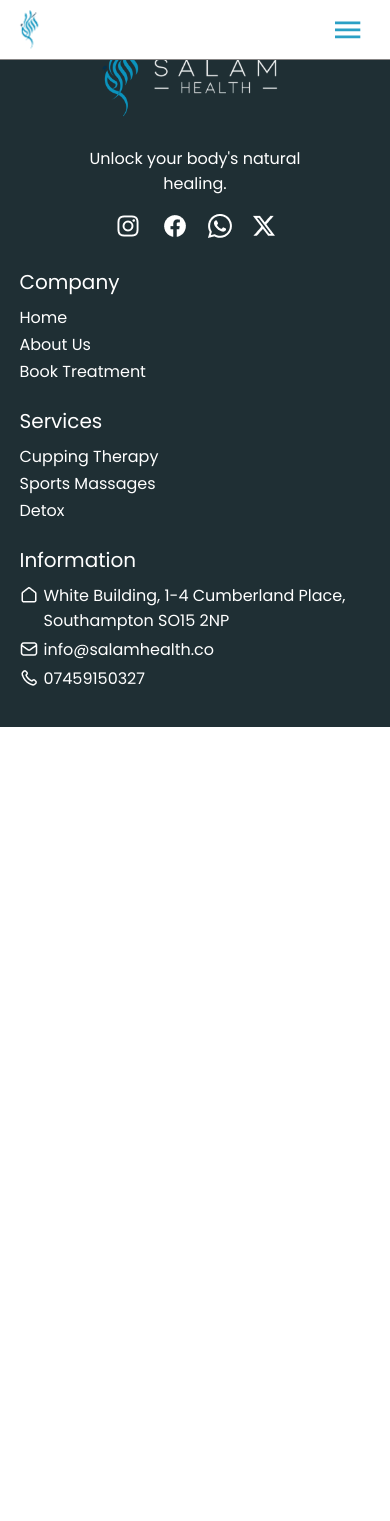
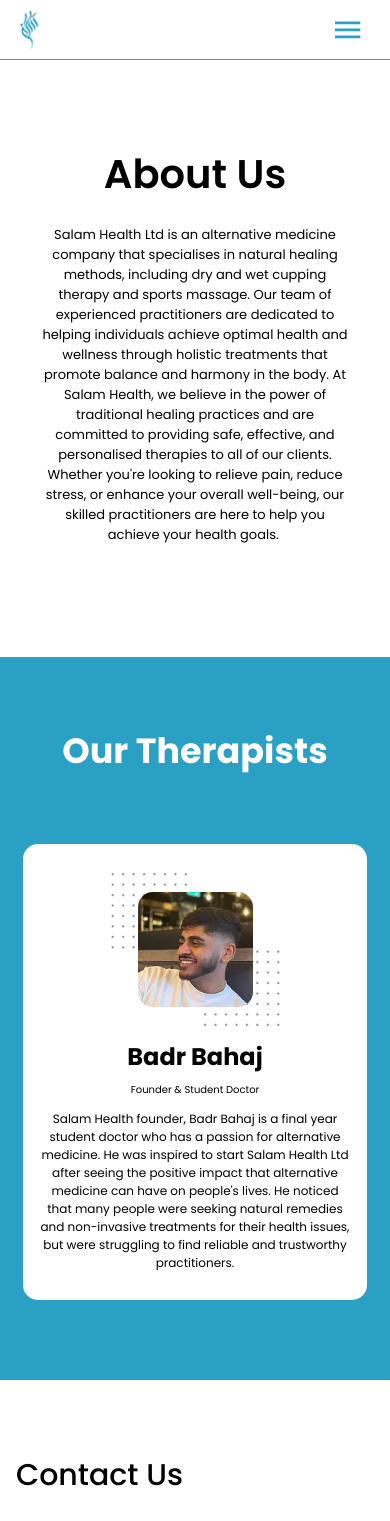
Before and after one commit to ayazb7/salam-health, a React (Create React App) app in the folder salam-health/: page /about in a window 390 px wide. Shown: the top 1521 px of the page. Before the commit the page ends 844 px from the top, so only its background shows below. Built offline with nearby package versions, Linux system fonts and the light colour scheme.

Commit message:
about us

```diff
--- a/salam-health/src/App.css
+++ b/salam-health/src/App.css
@@ -1342,9 +1342,85 @@
   justify-content: center;
 }
 
-
-
-
+.therapist-card {
+  border-radius: 20px;
+  background-color: white;
+  padding: 5rem 7.5rem;
+  display: flex;
+  align-items: center;
+  justify-content: center;
+  width: 70%;
+  gap: 4rem;
+  z-index: -1;
+}
+
+.therapist-text {
+  display: flex;
+  flex-direction: column;
+  align-items: center;
+  justify-content: center;
+}
+
+.therapist-name {
+  font-size: 40px;
+  font-weight: 800;
+  color: black;
+  text-align: center;
+  margin-bottom: 0.5rem;
+  margin-top: 1rem;
+}
+
+.therapist-title {
+  font-size: 14px;
+  font-weight: 400;
+  color: black;
+  text-align: center;
+  margin-top: 0px;
+  margin-bottom: 0px;
+}
+
+.therapist-description {
+  font-weight: 400;
+  font-size: 16px;
+  text-align: center;
+}
+
+.therapist-image-wrapper {
+  position: relative;
+  display: inline-block; /* or 'block' depending on layout */
+}
+
+.therapist-image-wrapper::before,
+.therapist-image-wrapper::after {
+  z-index: -1;
+  content: "";
+  position: absolute;
+  background: url('images/dots.png') no-repeat; /* path to your dots image */
+  background-size: contain; /* or 'cover' depending on the desired appearance */
+  width: 100px; /* set size */
+  height: 100px;/* set size */
+}
+
+.therapist-image-wrapper::before {
+  top: 0;
+  left: 0;
+  transform: translate(-35%, -25%); /* adjust as needed */
+}
+
+.therapist-image-wrapper::after {
+  bottom: 0;
+  right: 0;
+  transform: translate(35%, 25%); /* adjust as needed */
+}
+
+.therapist-card img {
+  display: block;
+  width: 250px; /* set size */
+  height: 250px; /* set size */
+  border-radius: 20px; /* your existing border-radius */
+  object-fit: cover; /* maintain aspect ratio */
+  z-index: 1;
+}
 
 @media screen and (max-width: 1920px) {
   .home-description {
@@ -1625,4 +1701,61 @@
     background-color: white;
     border-bottom: 1px solid #878585;
   }
-}
+
+  .therapist-card {
+    border-radius: 15px;
+    padding: 1rem;
+    padding-top: 3rem;
+    flex-direction: column;
+    width: 80%;
+    gap: 1.5rem;
+    z-index: -1;
+  }
+
+  .therapist-text {
+    display: flex;
+    flex-direction: column;
+    align-items: center;
+    justify-content: center;
+  }
+
+  .therapist-name {
+    font-size: 24px;
+    margin-bottom: 0.5rem;
+    margin-top: 0.5rem;
+  }
+
+  .therapist-title {
+    font-size: 10px;
+  }
+
+  .therapist-description {
+    font-size: 12px;
+  }
+
+  .therapist-image-wrapper::before,
+  .therapist-image-wrapper::after {
+    width: 75px; /* set size */
+    height: 75px;/* set size */
+    z-index: -1;
+  }
+
+  .therapist-image-wrapper::before {
+    top: 0;
+    left: 0;
+    transform: translate(-35%, -25%);
+  }
+
+  .therapist-image-wrapper::after {
+    bottom: 0;
+    right: 0;
+    transform: translate(35%, 25%); /* adjust as needed */
+  }
+
+  .therapist-card img {
+    width: 115px;
+    height: 115px;
+    border-radius: 15px;
+    z-index: 1;
+  }
+}
--- a/salam-health/src/App.js
+++ b/salam-health/src/App.js
@@ -54,7 +54,7 @@
         <Routes>
             {/* <Route path="/" element={<LandingPage />} /> */}
             <Route path="/" element={<Home />} />
-            {/* <Route path="/about" element={<About />} /> */}
+            <Route path="/about" element={<About />} />
             {/* <Route path="/contact" element={<Contact />} /> */}
             <Route path="/book" element={<Book />} />
             <Route path="/cupping-therapy" element={<CuppingTherapy />} />
--- a/salam-health/src/components/About.js
+++ b/salam-health/src/components/About.js
@@ -0,0 +1,64 @@
+// About.js
+import React, { useState, useEffect } from 'react';
+import '../App.css'; // Import your CSS file
+import ContactCard from './ContactCard';
+import BadrPic from '../images/badr.png';
+import TherapistCard from './TherapistCard';
+
+const About = () => {
+  const [startAnimation, setStartAnimation] = useState(false);
+
+  useEffect(() => {
+    const timer = setTimeout(() => {
+      setStartAnimation(true);
+    }, 350);
+
+    const observer = new IntersectionObserver((entries) => {
+      entries.forEach((entry) => {
+        if (entry.isIntersecting) {
+          entry.target.classList.add('show');
+        } else {
+          entry.target.classList.remove('show');
+        }
+      });
+    });
+
+    const hiddenElements = document.querySelectorAll('.hidden');
+    hiddenElements.forEach((el) => observer.observe(el));
+
+    // Clean up the observer on component unmount
+    return () => {
+      clearTimeout(timer);
+      observer.disconnect();
+    };
+  }, []); // Empty dependency array ensures this effect runs once after initial render
+
+  return (
+    <div className={`home-background ${startAnimation ? 'start-animation' : 'initial-hidden'}`}>
+      <div className="centered-container-no-height hidden top-margin-3">
+        <div className='vertical-center'>
+            <h3 className='home-text less-gap-1'>
+              About Us
+            </h3>
+            <p className='treatment-description bottom-marging-1' style={{ textAlign: 'center' }}>Salam Health Ltd is an alternative medicine company that specialises in natural healing methods, including dry and wet cupping therapy and sports massage. Our team of experienced practitioners are dedicated to helping individuals achieve optimal health and wellness through holistic treatments that promote balance and harmony in the body. At Salam Health, we believe in the power of traditional healing practices and are committed to providing safe, effective, and personalised therapies to all of our clients. Whether you're looking to relieve pain, reduce stress, or enhance your overall well-being, our skilled practitioners are here to help you achieve your health goals. </p>
+        </div>
+      </div>
+
+      <div className='centered-container-no-height hidden'>
+        <div className='rectangle-fw blue mobile-margin-botton' style={{ height: 'auto', justifyContent: 'center', marginBottom: '5vh' }}>
+          <p className='center testimonial-title cupping' style={{ paddingBottom: '2rem'}}>
+            Our Therapists
+          </p>
+
+          <TherapistCard name="Badr Bahaj" title="Founder & Student Doctor" image={BadrPic} description="Salam Health founder, Badr Bahaj is a final year student doctor who has a passion for alternative medicine. He was inspired to start Salam Health Ltd after seeing the positive impact that alternative medicine can have on people's lives. He noticed that many people were seeking natural remedies and non-invasive treatments for their health issues, but were struggling to find reliable and trustworthy practitioners." />
+        </div>
+      </div>
+
+      <div className='centered-container-no-height hidden'>
+        <ContactCard style={{ position: 'relative', marginBottom: '5vh' }}/>
+      </div>
+    </div>
+  );
+};
+
+export default About;
--- a/salam-health/src/components/Book.js
+++ b/salam-health/src/components/Book.js
@@ -39,14 +39,14 @@
 
   return (
     <div className={`home-background ${startAnimation ? 'start-animation' : 'initial-hidden'}`}>
-      <div className="centered-container hidden top-margin-3 bottom-marging-1 mobile-no-height">
+      <div className="centered-container-no-height hidden top-margin-3 bottom-marging-1 mobile-no-height">
           <h3 className="home-text less-gap-1">Our Treatments</h3>
           <p className='sub-text'>
               Take a look at our wide range of treatments and packages, specially tailored to optimize your experience, at an affordable price.
           </p>
           <h3 className="home-text" style={{ fontSize: '32px'}}>Stand Alone Treatments</h3>
 
-          <div className='horizontal column more-gap' style={{ alignItems: 'stretch'}}>
+          <div className='horizontal column more-gap' style={{ alignItems: 'stretch', height: '65vh' }}>
             <BookingCard className="cards" title= "Sports Massage" image={SportsMassage} description="Unlock your full potential and embrace a pain-free, active lifestyle with our transformative sports massage therapy, designed to nurture your body, mind, and spirit." price="30" duration="30 min" learnMorePath="/sports-massage"/>
             <BookingCard className="cards" title= "Active Cupping" image={ActiveCupping} description="Combines cupping therapy with physical movement or exercise to target specific areas, enhance blood flow, and improve muscle recovery and flexibility." price="30" duration="30 min" learnMorePath="/cupping-therapy"/>
             <BookingCard className="cards" title= "Hijamah Wet Cupping" image={CuppingTherapy} description="The process of using suction cups on the skin to draw out a small amount of blood, promoting detoxification and stimulating healing." price="45" duration="45 min" learnMorePath="/cupping-therapy"/>
--- /dev/null
+++ b/salam-health/src/components/TherapistCard.js
@@ -0,0 +1,19 @@
+import React from "react";
+import dots from '../images/dots.png';
+
+export default function TherapistCard(props) {
+    return(
+        <div className="therapist-card">
+            <div className="therapist-image-wrapper">
+                <img src={props.image} alt='therapist-image' className="therapist-image"/>
+            </div>
+
+            <div className="therapist-text">
+                <h3 className="therapist-name">{props.name}</h3>
+                <p className="therapist-title">{props.title}</p>
+                <p className="therapist-description">{props.description}</p>
+            </div>
+
+        </div>
+    )
+}
--- a/salam-health/src/components/TreatmentCard.js
+++ b/salam-health/src/components/TreatmentCard.js
@@ -7,7 +7,7 @@
 
     return(
         <div className="treatment-card">
-            <img src={props.image} alt='treatment image'/>
+            <img src={props.image} alt='treatment-image'/>
 
             <div className="treatment-text">
                 <p className="treatment-name">{props.name}</p>
```
Also changed, not shown: salam-health/src/images/badr.png (added).
